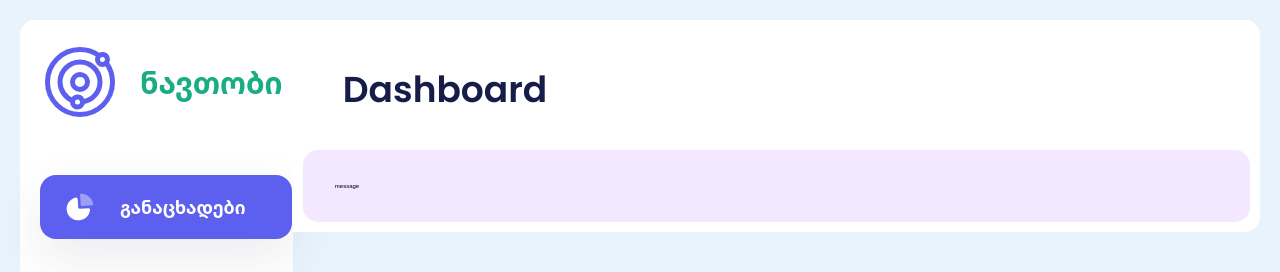
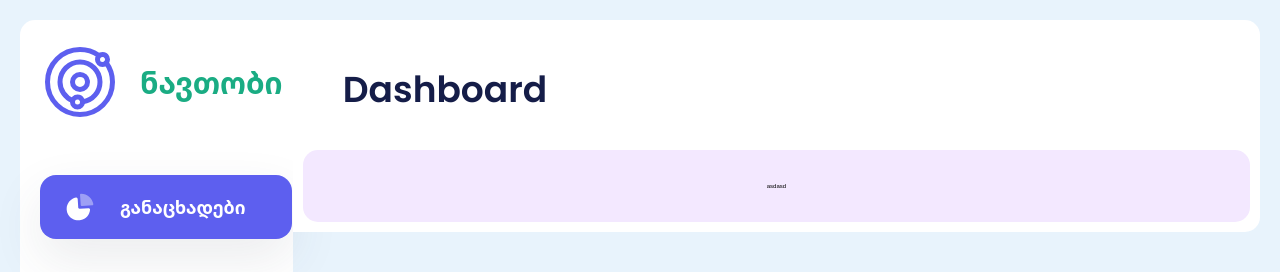
Before and after one commit to irakli85/Oil-Dashboard, a React (Vite) app: page /terminals in a window 1280 px wide. Shown: the top 272 px of the page. Built offline with nearby package versions, Linux system fonts and the light colour scheme.

Commit message:
first commit

```diff
--- a/package.json
+++ b/package.json
@@ -12,6 +12,7 @@
   "dependencies": {
     "framer-motion": "^10.16.4",
     "ncu": "^0.2.1",
+    "particles.js": "^2.0.0",
     "react": "^18.2.0",
     "react-dom": "^18.2.0",
     "react-router-dom": "^6.17.0",
--- a/src/components/Content.jsx
+++ b/src/components/Content.jsx
@@ -6,6 +6,7 @@ import Measurment from './Measurment'
 import Wastage from './Wastage'
 import OilPrice from './OilPrice'
 import Docs from './Docs'
+import Terminals from './Terminals'
 
 
 const Content = () => {
@@ -18,8 +19,7 @@ const Content = () => {
             <Route path='/wastage' element={<Wastage/>}/>
             <Route path='/oilprice' element={<OilPrice/>}/>
             <Route path='/docs' element={<Docs/>}/>
-            <Route path='/sales' element={<div>sales</div>}/>
-            <Route path='/terminals' element={<div>message</div>}/>
+            <Route path='/terminals' element={<Terminals/>}/>
             <Route path='/settings' element={<div>settings</div>}/>
           </Routes>
         </ContentDivSty>
--- /dev/null
+++ b/src/components/Terminals.jsx
@@ -0,0 +1,17 @@
+import { Container } from './Measurment'
+import styled from 'styled-components'
+
+const Terminals = () => {
+
+
+
+    return (
+    <Container>
+        asdasd
+    </Container>
+  )
+}
+
+
+
+export default Terminals
--- a/src/styledComponents/svg/Svgworld.jsx
+++ b/src/styledComponents/svg/Svgworld.jsx
@@ -18,7 +18,7 @@ import {motion} from 'framer-motion'
 function SvgWorld() {
   return (
     <motion.svg
-      width={380}
+      width='100%'
       height={229}
       viewBox="0 0 380 229"
       fill="none"
```
Also changed, not shown: 1 other file (tests, documents, lock files or other folders).
